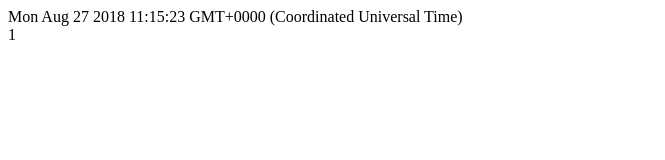
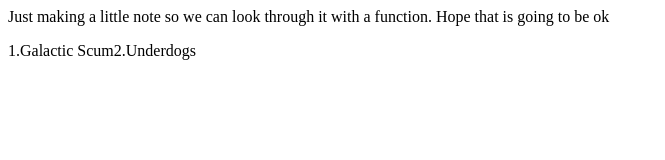
Before and after one commit to ke4tri/func.js, a plain HTML site: page index.html in a window 1280 px wide. Shown: the whole page, without its empty margins (0-665 px from the left). Drawn offline with Linux system fonts and the light colour scheme.

Commit message:
added more examples

```diff
--- a/func.js
+++ b/func.js
@@ -17,25 +17,64 @@
 const printToDom = (stringToPrint, divId) => {
     const selectedDiv = document.getElementById(divId);
     selectedDiv.innerHTML += stringToPrint;
-};
 
-function tellTime() {
-    var now = new Date();
-    var theHr = now.getHours();
-    var theMin = now.getMinutes();
-    // alert("Current time: " + theHr + ":" + theMin);
-    // let strip = "Current time: " + theHr + ":" + theMin ;
-    // return strip;
-    return now;
 }
 
-console.log(tellTime());
-// const current_tim = tellTime();
-printToDom(tellTime(), 'test');
 
-let delay = setTimeout(tellTime(),5000);
-printToDom(delay, 'test2');
-// printToDom(tellTime(), 'test3')
+let bandNumber = 1
+const takeNumber = (bandName) => {
+  let band = ((bandNumber++) + "." + bandName);
+//   return console.log(band);
+  return printToDom(band , 'test3');
 
-// Give you a number and you state if it is prime
-// Write as standard function and then an arrow function
+}
+
+let bandArray = ['Galactic Scum', 'Underdogs']
+
+
+takeNumber("Galactic Scum");
+takeNumber("Underdogs");
+
+// const takeNumber =  (bandName) => {
+//     const bandString = `<h3>${bandNumber}. ${bandName}</h3>`;
+//     bandNumber++;
+//     printToDom(bandString, 'bandz');  // you should already have this function written from the class lecture
+//   };
+
+
+
+
+// let firstName = "Jamal";
+// let lastName = "Haynes";
+
+// console.log(`${firstName}` + " " + lastName);
+// console.log(`${firstName} ${lastName}`);
+
+// printToDom(`${firstName} ${lastName}`, 'test4');
+// printToDom(`${firstName}` + " " + lastName, 'test9');
+
+// function get_text() {
+//     let textpart1="This is ";
+//     let textpart2="fun!";
+//     let added_text=textpart1+textpart2;
+//     return added_text;
+// }
+
+// get_text = () => {
+//     let textpart1="This is ";
+//     let textpart2="fun!";
+//     let added_text=textpart1+textpart2;
+    // return added_text
+//     printToDom(`${added_text}`, 'test3'); // Cannot seem to add this without it adding two strings
+// }
+// get_text();
+// let str = "Please locate where 'locate' occurs!";
+// let pos = str.search("locate");
+// let pos2 = str.lastIndexOf("locate");
+// printToDom(`${str}`, 'test');
+
+// printToDom(get_text(), 'test1');
+// printToDom('-','test2');
+// printToDom('-','test3');
+// printToDom(get_text(), 'test4');
+// printToDom(pos2,'test8');
--- a/index.html
+++ b/index.html
@@ -6,6 +6,10 @@
     <title>Document</title>
 </head>
 <body>
+    <p>Just making a little note so we can look
+        through it with a function. Hope that
+        is going to be ok</p>
+    </p>
     <div id="test"></div>
     <div id="test2"></div>
     <div id="test3"></div>
```
